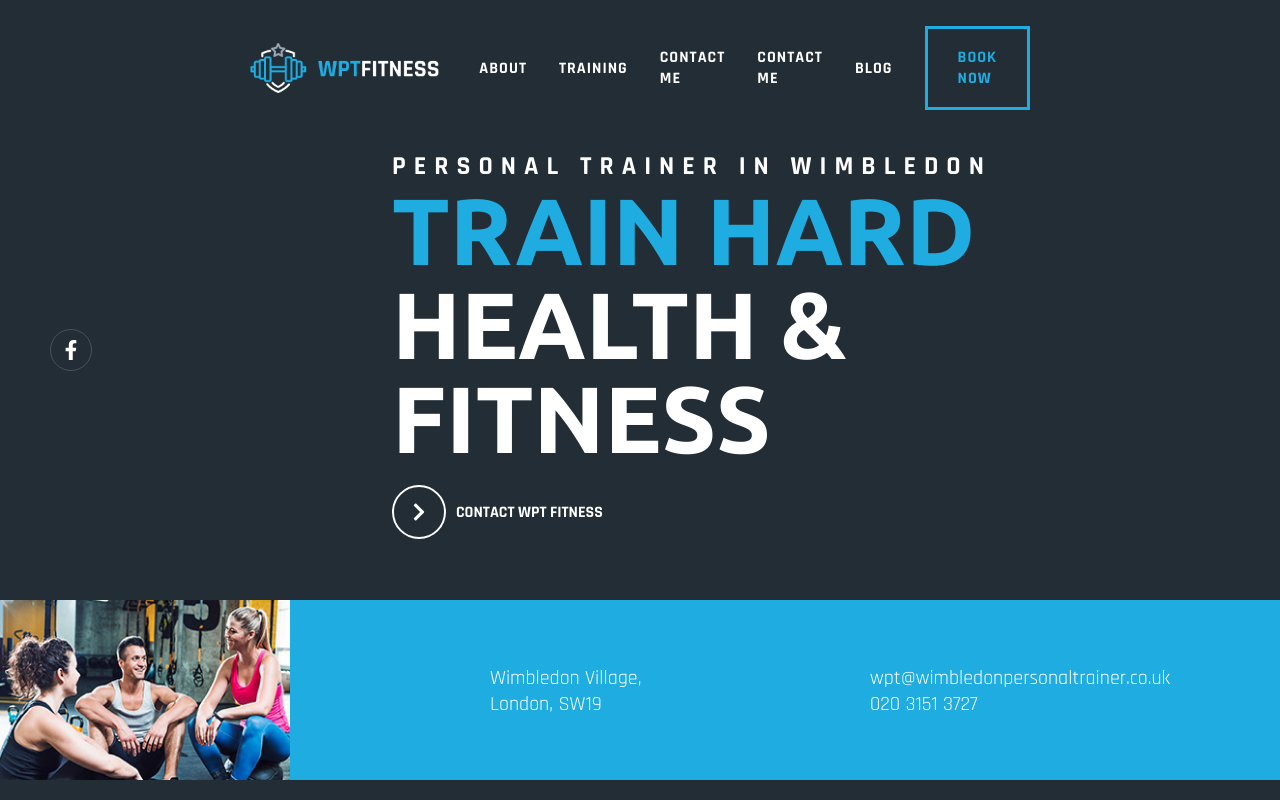
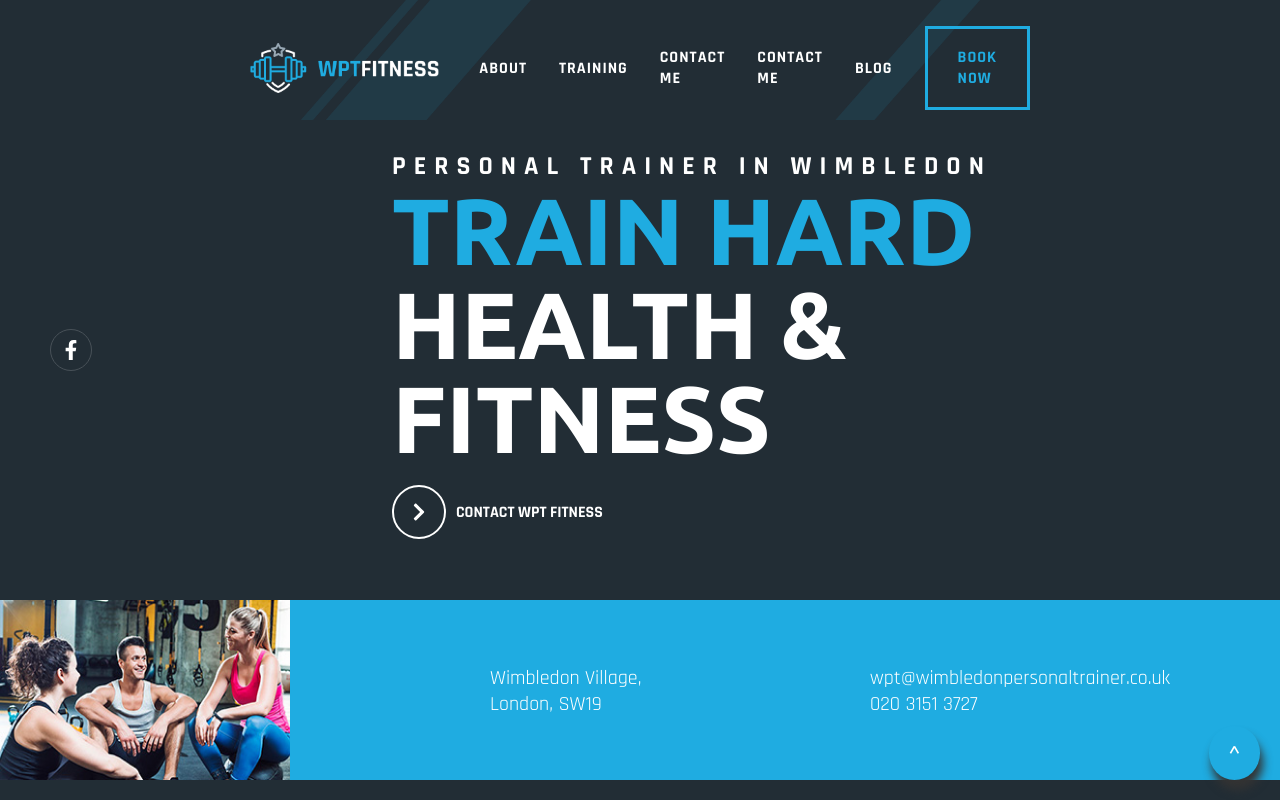
Before and after one commit to DanteBorges/MWT_Trainer, a website: page index.html in a window 1280 px wide. Shown: the top 800 px of the page. Drawn offline with Linux system fonts and the light colour scheme.

Commit message:
bottom link-top added

```diff
--- a/index.html
+++ b/index.html
@@ -915,7 +915,9 @@
                 Tel: 020 3151 3727
             </div>
         </div>
+        <a id="link-top" href="#">^</a>
     </section>
+
 
 </body>
 
--- a/style.css
+++ b/style.css
@@ -28,6 +28,11 @@
   position: fixed;
   z-index: 100;
   top: 0;
+  background-position: center center;
+  background-size: cover;
+  background-repeat: no-repeat;
+  background-image: url(public/img/slider-cross-bg.png);
+  background-attachment: scroll;
 }
 .container {
   display: flex;
@@ -783,3 +788,16 @@
   font-size: 16px;
   line-height: 30px;
 }
+
+#link-top{
+  text-decoration: none;
+  font-size: 20px;
+  color: white;
+  background-color: #1face1;
+  border-radius: 50%;
+  padding: 15px 20px;
+  position: fixed;
+  right: 20px;
+  bottom: 20px;
+  box-shadow: 3px 10px 10px #333;
+}
```
